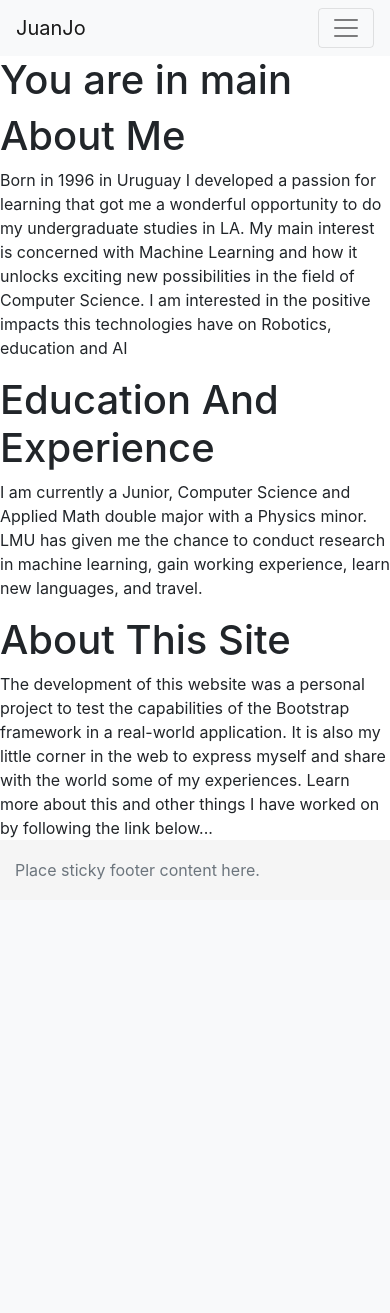
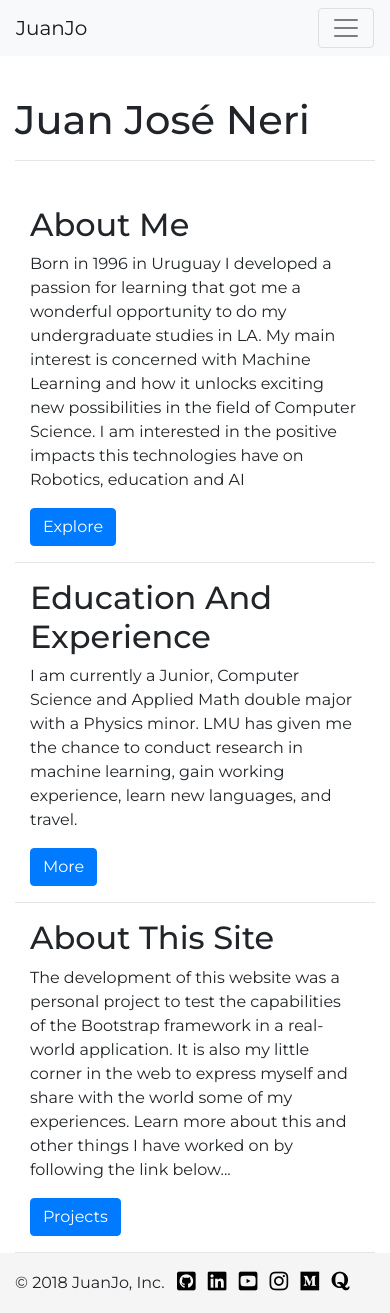
Before and after one commit to juanjoneri/Bazaar, a Django app: page / in a window 390 px wide. Before the commit the page ends 880 px from the top, so only its background shows below. Run offline with Django 3.2, Linux system fonts and the light colour scheme; data comes from the database, SQL or seed files in the repository; both versions use the stored data as it was after the commit; some libraries are stand-ins or nearby versions.

Commit message:
finish most of index.html

```diff
--- a/Django-Website/portfolio/models.py
+++ b/Django-Website/portfolio/models.py
@@ -5,6 +5,8 @@ class Featurette(models.Model):
     title = models.CharField(max_length=32)
     content = models.TextField()
     link = models.URLField()
+    button = models.CharField(max_length=8)
+    img_url = models.CharField(max_length=64)
 
     def __str__(self):
         return f'{self.title}'
--- a/Django-Website/portfolio/static/portfolio/styles.css
+++ b/Django-Website/portfolio/static/portfolio/styles.css
@@ -1,10 +1,28 @@
+
 html {
   position: relative;
   min-height: 100%;
 }
 body {
+  font-family: montserrat, sans-serif;
   margin-bottom: 60px; /* Margin bottom by footer height */
 }
+
+.featurette-img {
+  max-width: 100%;
+  height: auto;
+}
+
+
+div.page-header {
+    padding-bottom: 9px;
+    margin: 40px 0 20px;
+    margin-top: 40px;
+    margin-right: 0px;
+    margin-bottom: 20px;
+    margin-left: 0px;
+}
+
 .footer {
   position: absolute;
   bottom: 0;
@@ -13,3 +31,7 @@ body {
   line-height: 60px; /* Vertically center the text there */
   background-color: #f5f5f5;
 }
+
+a {
+  color: black;
+}
--- a/Django-Website/portfolio/templates/portfolio/base.html
+++ b/Django-Website/portfolio/templates/portfolio/base.html
@@ -11,47 +11,23 @@
   <!-- Bootstrap CSS -->
   <link rel="stylesheet" href="https://maxcdn.bootstrapcdn.com/bootstrap/4.0.0/css/bootstrap.min.css" integrity="sha384-Gn5384xqQ1aoWXA+058RXPxPg6fy4IWvTNh0E263XmFcJlSAwiGgFAW/dAiS6JXm" crossorigin="anonymous">
 
+  <!-- Fontawesome -->
+  <link rel="stylesheet" href="https://use.fontawesome.com/releases/v5.0.13/css/all.css" integrity="sha384-DNOHZ68U8hZfKXOrtjWvjxusGo9WQnrNx2sqG0tfsghAvtVlRW3tvkXWZh58N9jp" crossorigin="anonymous">
+
+  <!-- Google Fonts -->
+  <link type='text/css' href='//fonts.googleapis.com/css?family=Montserrat:thin,extra-light,light,100,200,300,400,500,600,700,800'
+rel='stylesheet'>
+
   {% load static %}
   <link rel="stylesheet" href="{% static 'portfolio/styles.css' %}" />
 
 </head>
 
 <body>
-  <nav class="navbar navbar-expand-lg navbar-light bg-light">
-    <a class="navbar-brand" href="#">JuanJo</a>
-    <button class="navbar-toggler" type="button" data-toggle="collapse" data-target="#navbarSupportedContent" aria-controls="navbarSupportedContent" aria-expanded="false" aria-label="Toggle navigation">
-  <span class="navbar-toggler-icon"></span>
-</button>
 
-    <div class="collapse navbar-collapse" id="navbarSupportedContent">
-      <ul class="navbar-nav mr-auto">
-        <li class="nav-item">
-          <a class="nav-link" href="#">Education</a>
-        </li>
-        <li class="nav-item">
-          <a class="nav-link" href="#">Experience</a>
-        </li>
-        <li class="nav-item dropdown">
-          <a class="nav-link dropdown-toggle" href="#" id="navbarDropdown" role="button" data-toggle="dropdown" aria-haspopup="true" aria-expanded="false">Projects</a>
-          <div class="dropdown-menu" aria-labelledby="navbarDropdown">
-            <a class="dropdown-item" href="#">Project1</a>
-            <a class="dropdown-item" href="#">Project2</a>
-            <div class="dropdown-divider"></div>
-            <a class="dropdown-item" href="#">Project3</a>
-          </div>
-        </li>
-      </ul>
-
-    </div>
-  </nav>
-
-  {% block content %} {% endblock %}
-
-  <footer class="footer">
-    <div class="container">
-      <span class="text-muted">Place sticky footer content here.</span>
-    </div>
-  </footer>
+  {% block navbar %}{% endblock %}
+  {% block body %}{% endblock %}
+  {% block footer %}{% endblock %}
 
   <!-- jQuery first, then Popper.js, then Bootstrap JS -->
   <script src="https://code.jquery.com/jquery-3.2.1.slim.min.js" integrity="sha384-KJ3o2DKtIkvYIK3UENzmM7KCkRr/rE9/Qpg6aAZGJwFDMVNA/GpGFF93hXpG5KkN" crossorigin="anonymous"></script>
--- a/Django-Website/portfolio/templates/portfolio/index.html
+++ b/Django-Website/portfolio/templates/portfolio/index.html
@@ -1,11 +1,25 @@
-{% extends "portfolio/base.html" %}
+{% extends "portfolio/navbar.html" %}
+
+{% block title %}Juan José Neri{% endblock %}
 
 {% block content %}
-    <h1>You are in main</h1>
 
     {% for featurette in featurettes %}
-    <h1> {{ featurette.title|title }}</h1>
-    <p> {{ featurette.content }}</p>
+    <div class="container">
+
+      <div class="row">
+        <div class="col-md-8 col-sm-12 {% if forloop.counter|divisibleby:2 %}order-12{% endif %}">
+          <h2> {{ featurette.title|title }}</h2>
+          <p> {{ featurette.content }}</p>
+          <a href="{{ featurette.link }}"><button type="button" class="btn btn-primary">{{ featurette.button }}</button></a>
+        </div>
+        <div class="col d-none d-md-block">
+          <img src="{{ featurette.img_url }}" class="rounded float-left featurette-img">
+        </div>
+      </div>
+
+    </div>
+    <hr>
     {% endfor %}
 
 
--- /dev/null
+++ b/Django-Website/portfolio/templates/portfolio/navbar.html
@@ -0,0 +1,69 @@
+{% extends "portfolio/base.html" %}
+
+{% block navbar %}
+<nav class="navbar navbar-expand-lg navbar-light bg-light">
+  <div class="container">
+    <a class="navbar-brand" href="/">JuanJo</a>
+    <button class="navbar-toggler" type="button" data-toggle="collapse" data-target="#navbarSupportedContent" aria-controls="navbarSupportedContent" aria-expanded="false" aria-label="Toggle navigation">
+<span class="navbar-toggler-icon"></span>
+</button>
+
+    <div class="collapse navbar-collapse" id="navbarSupportedContent">
+      <ul class="navbar-nav mr-auto">
+
+        <li class="nav-item {% if nbar == 'education' %}active{% endif %}">
+          <a class="nav-link" href="/education">Education</a>
+        </li>
+
+        <li class="nav-item {% if nbar == 'experience' %}active{% endif %}">
+          <a class="nav-link" href="experience">Experience</a>
+        </li>
+
+        <li class="nav-item {% if nbar == 'projects' %}active{% endif %} dropdown">
+          <a class="nav-link dropdown-toggle" id="navbarDropdown" role="button" data-toggle="dropdown" aria-haspopup="true" aria-expanded="false">Projects</a>
+          <div class="dropdown-menu" aria-labelledby="navbarDropdown">
+            <a class="dropdown-item" href="/projects">All Projects</a>
+            <div class="dropdown-divider"></div>
+            <a class="dropdown-item" href="#">Project2</a>
+            <div class="dropdown-divider"></div>
+            <a class="dropdown-item" href="#">Project3</a>
+          </div>
+        </li>
+
+      </ul>
+
+    </div>
+  </div>
+</nav>
+{% endblock %}
+
+{% block body %}
+
+<div class="container">
+  <div class="page-header">
+    <h1>
+      {% block title %}{% endblock %}
+    </h1>
+    <hr>
+  </div>
+  {% block content %} {% endblock %}
+</div>
+
+{% endblock %}
+
+{% block footer %}
+
+<footer class="footer">
+  <div class="container">
+      <p>&copy; 2018 JuanJo, Inc.&ensp;
+          <a href="https://github.com/juanjoneri"><i class="fab fa-github-square fa-lg"></i></a>&ensp;
+          <a href="https://www.linkedin.com/in/juanjoneri"><i class="fab fa-linkedin fa-lg"></i></a>&ensp;
+          <a href="https://www.youtube.com/channel/UCGlZanVS95DZZDMcRDfK7TQ/videos?shelf_id=0&view=15&sort=dd"><i class="fab fa-youtube-square fa-lg"></i></a>&ensp;
+          <a href="https://www.instagram.com/juanjo.neri/?hl=en"><i class="fab fa-instagram fa-lg"></i></a>&ensp;
+          <a href="https://medium.com/@juanjo.neri"><i class="fab fa-medium fa-lg"></i></a>&ensp;
+          <a href="https://www.quora.com/profile/Juan-Neri-2"><i class="fab fa-quora fa-lg"></i></a>
+      </p>
+  </div>
+</footer>
+
+{% endblock %}
--- a/Django-Website/portfolio/views.py
+++ b/Django-Website/portfolio/views.py
@@ -6,6 +6,7 @@ from .models import Featurette
 # Create your views here.
 def index(request):
     context = {
-        "featurettes": Featurette.objects.all()
+        "featurettes": Featurette.objects.all(),
+        "nbar": "index"
     }
     return render(request, "portfolio/index.html", context)
```
Also changed, not shown: Django-Website/db.sqlite3, Django-Website/portfolio/migrations/0002_featurette_img_url.py (added), Django-Website/portfolio/migrations/0003_featurette_button.py (added), Django-Website/readme.md.
